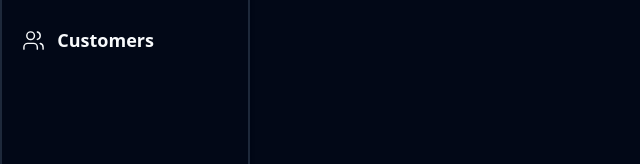
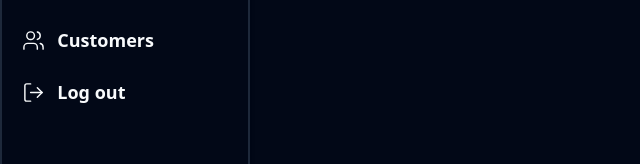
Before and after one commit to Aoffyclub/Pizza_shop_admin, a React (Vite) app: page / in a window 1280 px wide. Shown: the part 380-544 px from the top of the page, without its empty margins (0-640 px from the left). Built offline with nearby package versions, Linux system fonts and the light colour scheme.

Commit message:
update theme log in

```diff
--- a/src/components/Nav.jsx
+++ b/src/components/Nav.jsx
@@ -5,6 +5,7 @@ import {
   Users,
   ImagePlus,
   LayoutList,
+  LogOut,
 } from "lucide-react";
 import Toggle from "./Toggle";
 import { Link } from "react-router-dom";
@@ -50,6 +51,12 @@ const Nav = () => {
             <h1 className="text-lg font-semibold">Customers</h1>
           </div>
         </Link>
+        <Link to={"/login"}>
+          <div className="flex gap-3 items-center cursor-pointer rounded-md hover:dark:bg-[#554545] hover:bg-[#eee8e8] p-2">
+            <LogOut size={23} strokeWidth={1.5} />
+            <h1 className="text-lg font-semibold">Log out</h1>
+          </div>
+        </Link>
       </div>
     </div>
   );
--- a/src/pages/Login.jsx
+++ b/src/pages/Login.jsx
@@ -1,16 +1,22 @@
 import bg from "../images/bg_login.png";
+import bg2 from "../images/bg_login2.png";
 import { Button } from "@/components/ui/button";
 import { Input } from "@/components/ui/input";
 import { Label } from "@/components/ui/label";
 import Toggle from "@/components/Toggle";
 
 import { useState } from "react";
+import { useTheme } from "@/provider/Theme";
+import { useNavigate } from "react-router-dom";
 
 const Login = () => {
   const [formData, setFormData] = useState({
     username: "",
     password: "",
   });
+
+  const { theme } = useTheme();
+  const navigate = useNavigate();
 
   const handleChange = (e) => {
     setFormData({ ...formData, [e.target.name]: e.target.value });
@@ -19,6 +25,7 @@ const Login = () => {
   const login = (e) => {
     e.preventDefault();
     console.log(formData);
+    navigate("/");
   };
   return (
     <div
@@ -27,9 +34,13 @@ const Login = () => {
       <div className="absolute top-2 right-2">
         <Toggle />
       </div>
-      <img src={bg} alt="" className="w-[100%] h-[100%] absolute -z-10" />
+      <img
+        src={theme == "light" ? bg2 : bg}
+        alt=""
+        className="w-[100%] h-[100%] absolute -z-10"
+      />
 
-      <div className="relative flex flex-col gap-5 items-center h-[70%] w-[450px] bg-[#ffffff] dark:bg-[#0808088a] shadow-3xl rounded-3xl">
+      <div className="relative flex flex-col gap-5 items-center h-[70%] w-[450px] bg-[#f5f5f5] dark:bg-[#0808088a] shadow-3xl rounded-3xl">
         <h1 className="text-3xl font-bold mt-10">Pizz admin </h1>
         <form
           onSubmit={login}
```
Also changed, not shown: src/images/bg_login.png, src/images/bg_login2.png (added).
